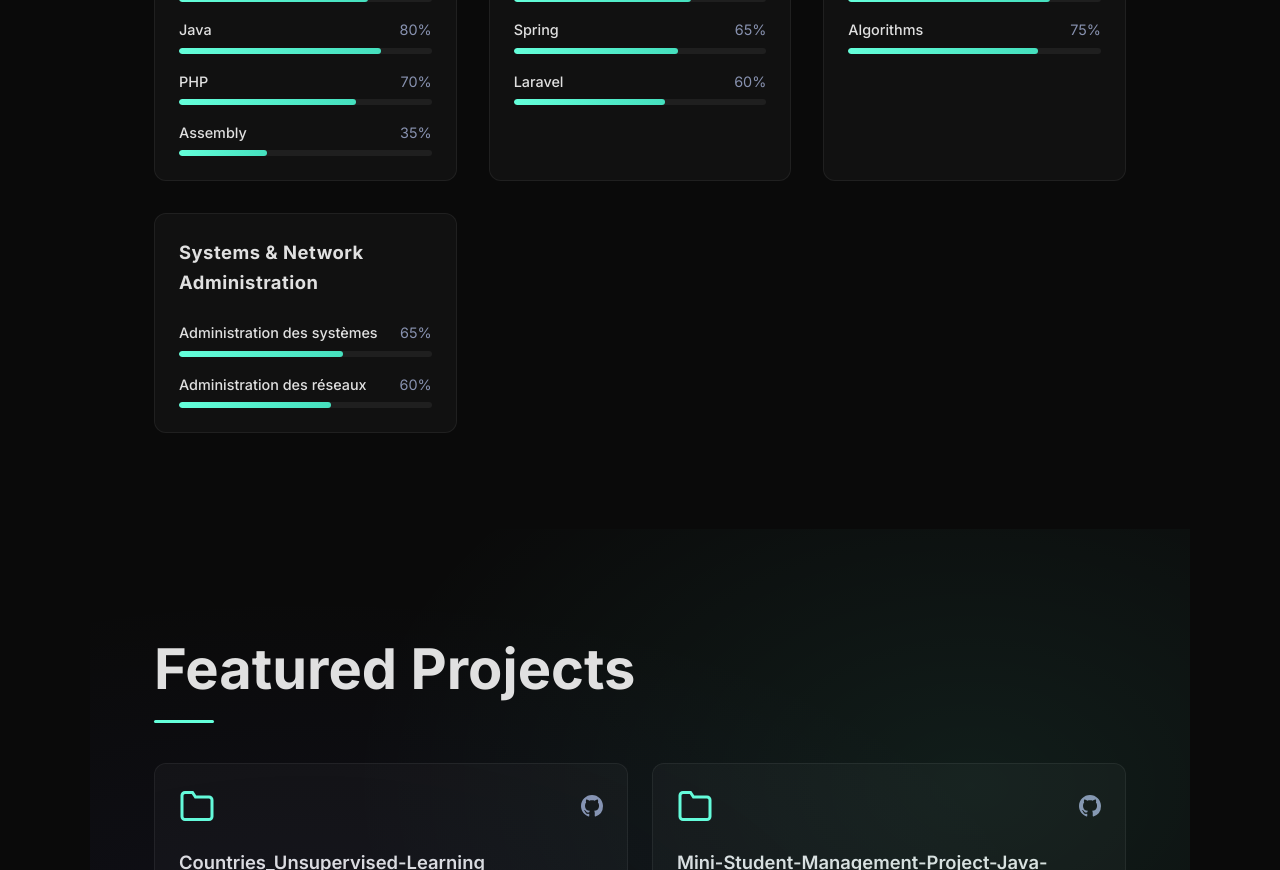
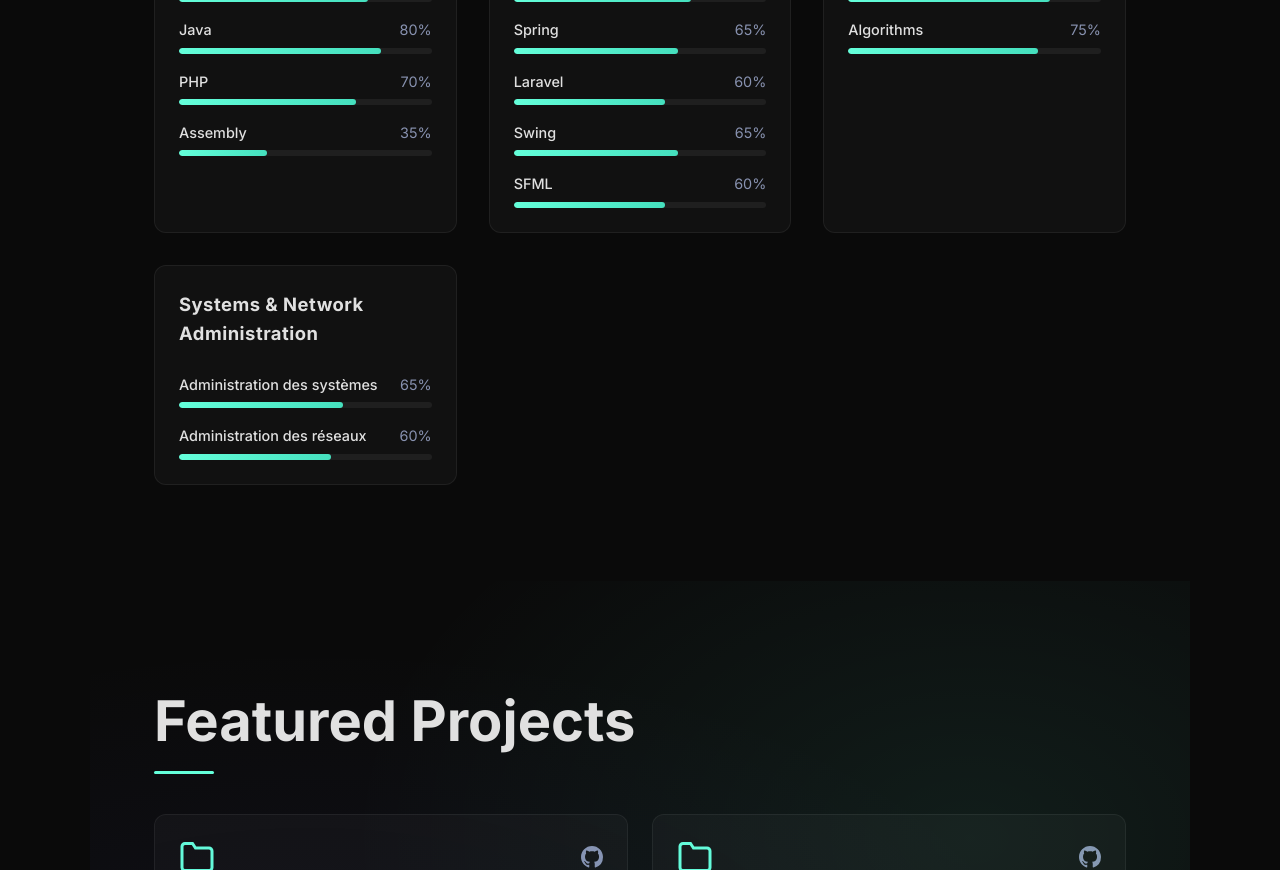
Before and after one commit to voidMed/Portfolio-Website, a React (Vite) app: page / in a window 1280 px wide. Shown: the part 1920-2790 px from the top of the page. Built offline with nearby package versions, Linux system fonts and the light colour scheme.

Commit message:
Add Swing and SFML to skills

```diff
--- a/src/components/Skills.jsx
+++ b/src/components/Skills.jsx
@@ -16,6 +16,8 @@ const skillCategories = [
       { name: 'React', level: 70 },
       { name: 'Spring', level: 65 },
       { name: 'Laravel', level: 60 },
+      { name: 'Swing', level: 65 },
+      { name: 'SFML', level: 60 },
     ],
   },
   {
```
